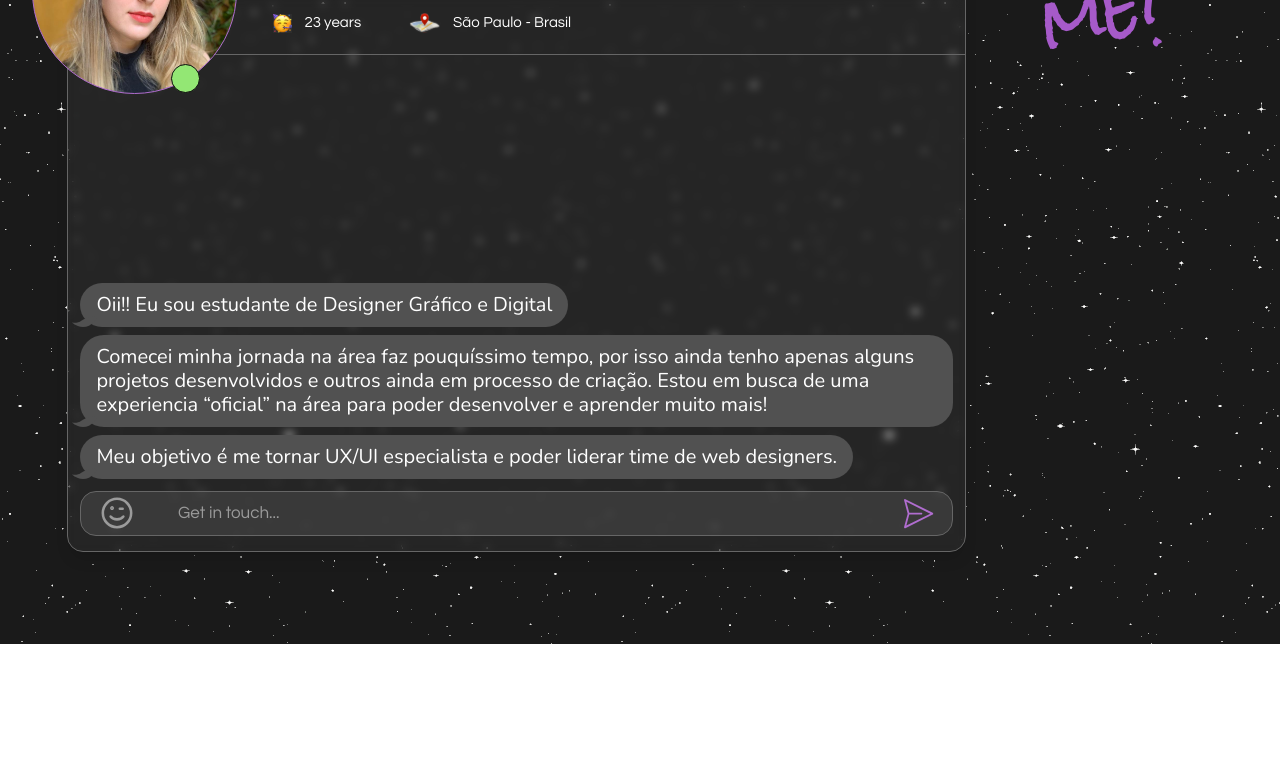
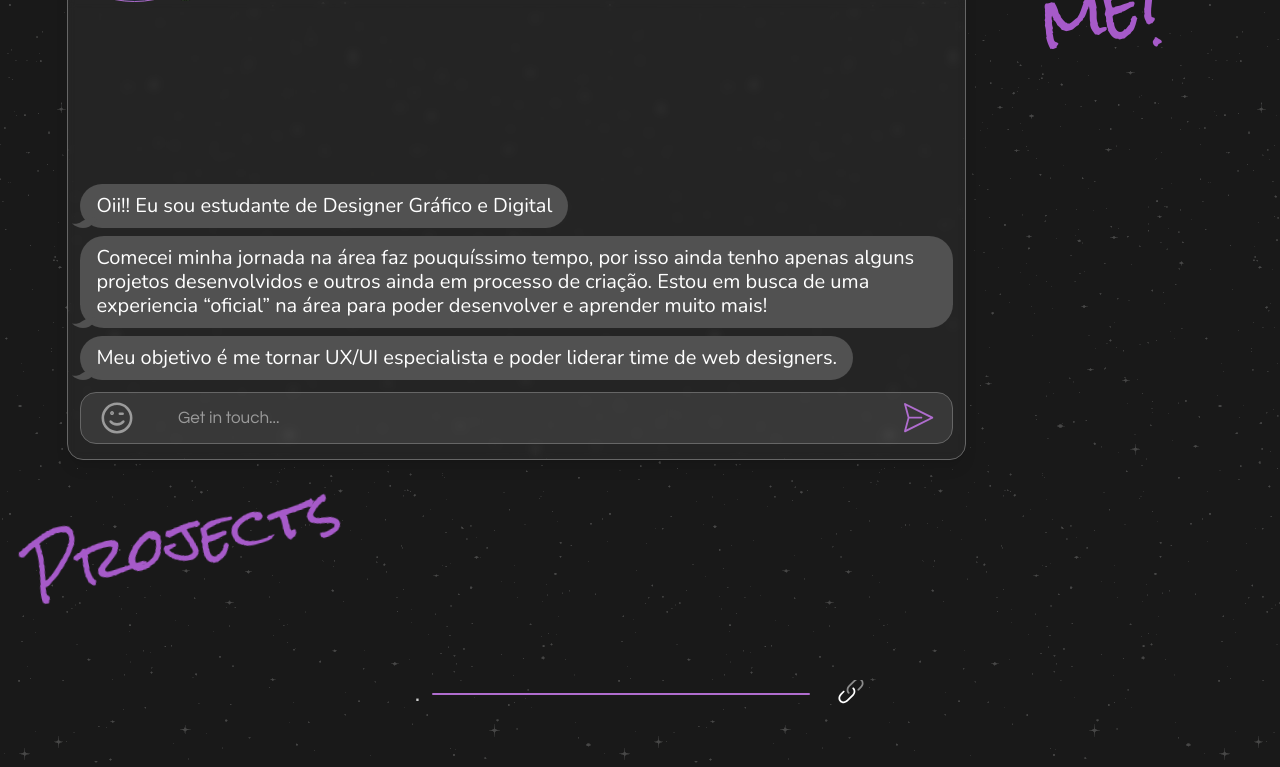
Before and after one commit to LuanMartinsLorenzato/portfolio_giovanna, a Next.js app: page / in a window 1280 px wide. Shown: the part 921-1688 px from the top of the page. Before the commit the page ends 1565 px from the top, so only its background shows below. Built offline with nearby package versions, Linux system fonts and the light colour scheme; no server answers; the database is empty.

Commit message:
Fix bg opacity gif

```diff
--- a/modules/AboutMe/aboutMe.module.scss
+++ b/modules/AboutMe/aboutMe.module.scss
@@ -3,7 +3,7 @@
 @tailwind components;
 
 .about {
-  @apply w-full px-3 h-screen flex flex-col self-center;
+  @apply w-full px-3 mb-10 flex flex-col self-center;
 
   .about_container {
     @apply flex w-fit self-center;
@@ -208,7 +208,7 @@
         @apply w-full flex flex-col px-3 h-[540px];
 
         .container_input {
-          @apply h-[51px];
+          @apply h-[60px];
 
           .icon_left {
             @apply w-[34px] h-[34px];
--- a/src/pages/index.tsx
+++ b/src/pages/index.tsx
@@ -9,15 +9,16 @@ import Contact from 'modules/contact/Contact';
 export default function OnePage() {
   return (
     <>
-      <main className={styles.main}
-        style={{
+      <main className={styles.main}>
+        <div className={styles.content} style={{
           backgroundImage: `url('${bg.src}')`,
-        }}>
+          opacity: 0.20,
+        }} />
         <Header />
         <Home />
         <AboutMe />
-       {/* <Projects />
-          <Contact /> */}
+        <Projects />
+        {/*  <Contact /> */}
       </main>
     </>
   )
--- a/styles/onePage.module.scss
+++ b/styles/onePage.module.scss
@@ -4,5 +4,9 @@
 @tailwind utilities;
 
 .main {
-    @apply bg-[#1a1a1a] overflow-hidden scroll-smooth flex flex-col w-full;
+    @apply bg-[#191919] overflow-hidden scroll-smooth flex flex-col w-full h-full relative;
+
+    .content {
+        @apply absolute h-full w-full;
+    }
 }
```
